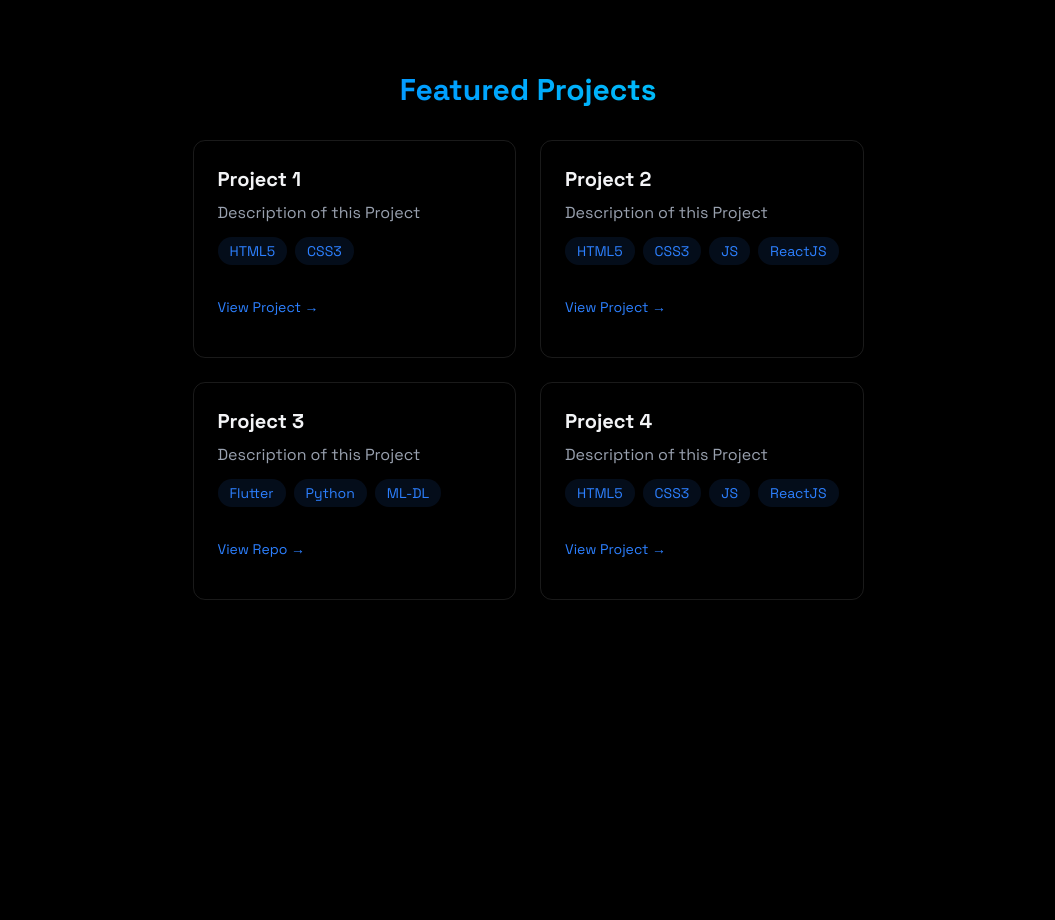
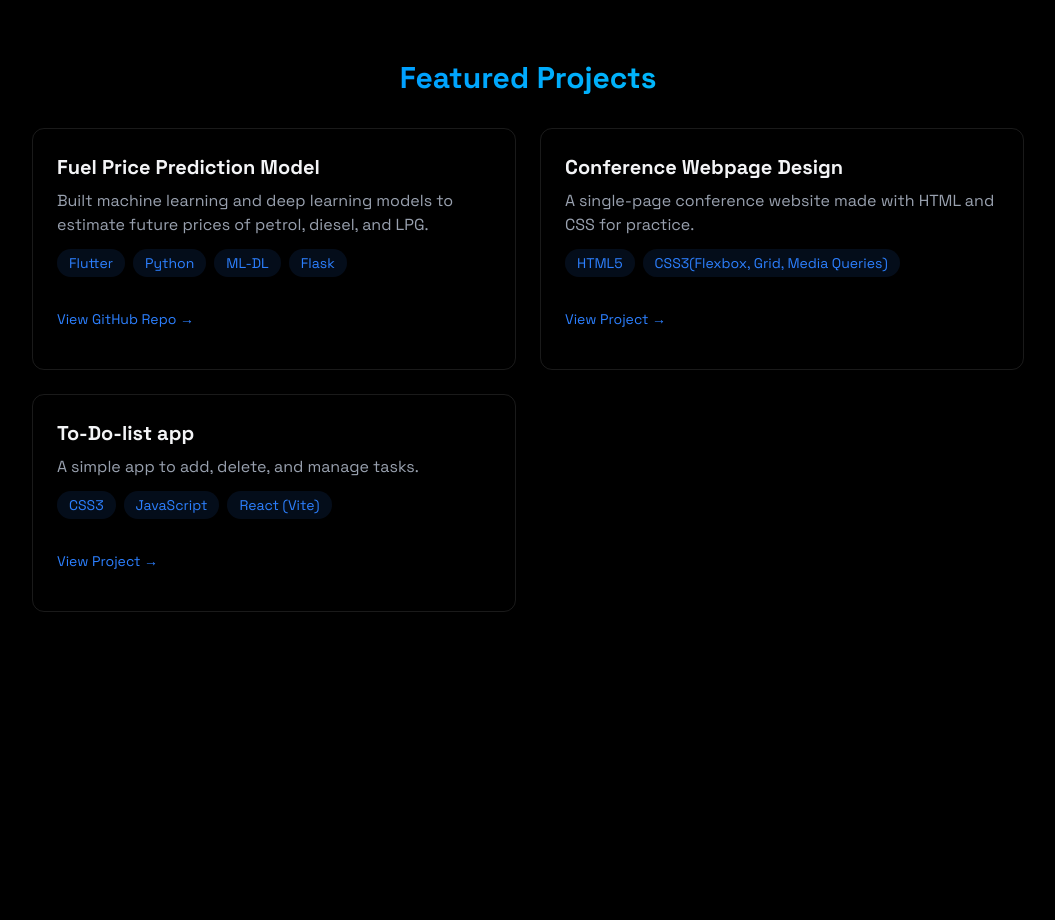
Before and after one commit to Haseeb-Khan-Official/My_Portfolio, a React (Vite) app in the folder my-portfolio/: page / in a window 1280 px wide. Shown: the part 1780-2700 px from the top of the page, without its empty margins (112-1167 px from the left). Built offline with nearby package versions, Linux system fonts and the light colour scheme.

Commit message:
Added projs to portfolio

```diff
--- a/my-portfolio/src/components/sections/Projects.jsx
+++ b/my-portfolio/src/components/sections/Projects.jsx
@@ -13,10 +13,15 @@ function Projects() {
           </h2>
           <div className="grid grid-cols-1 md:grid-cols-2 gap-6">
             <div className="p-6 rounded-xl border border-white/10 hover:-translate-y-1 hover:border-blue-500/30 hover:shadow-[0_2px_8px_rgba(59,130,246,0.2)] transition">
-              <h3 className="text-xl font-bold mb-2">Project 1</h3>
-              <p className="text-gray-400 mb-3">Description of this Project</p>
+              <h3 className="text-xl font-bold mb-2">
+                Fuel Price Prediction Model
+              </h3>
+              <p className="text-gray-400 mb-3">
+                Built machine learning and deep learning models to estimate
+                future prices of petrol, diesel, and LPG.
+              </p>
               <div className="flex flex-wrap gap-2 mb-4">
-                {["HTML5", "CSS3"].map((tech, key) => (
+                {["Flutter", "Python", "ML-DL", "Flask"].map((tech, key) => (
                   <span
                     key={key}
                     className="bg-blue-500/10 text-blue-500 py-1 p-3 rounded-full text-sm hover:bg-blue-500/20
@@ -29,8 +34,44 @@ function Projects() {
               </div>
               <div className="flex justify-between items-center">
                 <a
-                  href="#"
+                  href="https://github.com/Haseeb-Khan-Official/fuelPricePrediction"
+                  title="View project Repo on GitHub"
+                  target="_blank"
                   className="text-sm text-blue-500   hover:text-blue-400 transition-colors my-4"
+                >
+                  View GitHub Repo →
+                </a>
+              </div>
+            </div>
+            {/*  */}
+            <div className="p-6 rounded-xl border border-white/10 hover:-translate-y-1 hover:border-blue-500/30 hover:shadow-[0_2px_8px_rgba(59,130,246,0.2)] transition">
+              <h3 className="text-xl font-bold mb-2">
+                Conference Webpage Design
+              </h3>
+              <p className="text-gray-400 mb-3">
+                A single-page conference website made with HTML and CSS for
+                practice.
+              </p>
+              <div className="flex flex-wrap gap-2 mb-4">
+                {["HTML5", "CSS3(Flexbox, Grid, Media Queries)"].map(
+                  (tech, key) => (
+                    <span
+                      key={key}
+                      className="bg-blue-500/10 text-blue-500 py-1 p-3 rounded-full text-sm hover:bg-blue-500/20
+                                   hover:shadow-[0_2px_8px_rgba(59,130,246,0.1)] transition-all cursor-pointer
+                                  "
+                    >
+                      {tech}
+                    </span>
+                  )
+                )}
+              </div>
+              <div className="flex justify-between items-center">
+                <a
+                  href="https://haseeb-khan-official.github.io/MyProjectNew/"
+                  title="View Conference Webpage"
+                  target="_blank"
+                  className="text-sm text-blue-500 hover:text-blue-400 transition-colors my-4"
                 >
                   View Project →
                 </a>
@@ -38,10 +79,12 @@ function Projects() {
             </div>
             {/*  */}
             <div className="p-6 rounded-xl border border-white/10 hover:-translate-y-1 hover:border-blue-500/30 hover:shadow-[0_2px_8px_rgba(59,130,246,0.2)] transition">
-              <h3 className="text-xl font-bold mb-2">Project 2</h3>
-              <p className="text-gray-400 mb-3">Description of this Project</p>
+              <h3 className="text-xl font-bold mb-2">To-Do-list app</h3>
+              <p className="text-gray-400 mb-3">
+                A simple app to add, delete, and manage tasks.
+              </p>
               <div className="flex flex-wrap gap-2 mb-4">
-                {["HTML5", "CSS3", "JS", "ReactJS"].map((tech, key) => (
+                {["CSS3", "JavaScript", "React (Vite)"].map((tech, key) => (
                   <span
                     key={key}
                     className="bg-blue-500/10 text-blue-500 py-1 p-3 rounded-full text-sm hover:bg-blue-500/20
@@ -54,7 +97,9 @@ function Projects() {
               </div>
               <div className="flex justify-between items-center">
                 <a
-                  href="#"
+                  href="https://to-do-listv1.vercel.app/"
+                  target="_blank"
+                  title="View To-Do List App"
                   className="text-sm text-blue-500 hover:text-blue-400 transition-colors my-4"
                 >
                   View Project →
@@ -62,55 +107,6 @@ function Projects() {
               </div>
             </div>
             {/*  */}
-            <div className="p-6 rounded-xl border border-white/10 hover:-translate-y-1 hover:border-blue-500/30 hover:shadow-[0_2px_8px_rgba(59,130,246,0.2)] transition">
-              <h3 className="text-xl font-bold mb-2">Project 3</h3>
-              <p className="text-gray-400 mb-3">Description of this Project</p>
-              <div className="flex flex-wrap gap-2 mb-4">
-                {["Flutter", "Python", "ML-DL"].map((tech, key) => (
-                  <span
-                    key={key}
-                    className="bg-blue-500/10 text-blue-500 py-1 p-3 rounded-full text-sm hover:bg-blue-500/20
-                                   hover:shadow-[0_2px_8px_rgba(59,130,246,0.1)] transition-all cursor-pointer
-                                  "
-                  >
-                    {tech}
-                  </span>
-                ))}
-              </div>
-              <div className="flex justify-between items-center">
-                <a
-                  href="#"
-                  className="text-sm text-blue-500 hover:text-blue-400 transition-colors my-4"
-                >
-                  View Repo →
-                </a>
-              </div>
-            </div>
-            {/*  */}
-            <div className="p-6 rounded-xl border border-white/10 hover:-translate-y-1 hover:border-blue-500/30 hover:shadow-[0_2px_8px_rgba(59,130,246,0.2)] transition">
-              <h3 className="text-xl font-bold mb-2">Project 4</h3>
-              <p className="text-gray-400 mb-3">Description of this Project</p>
-              <div className="flex flex-wrap gap-2 mb-4">
-                {["HTML5", "CSS3", "JS", "ReactJS"].map((tech, key) => (
-                  <span
-                    key={key}
-                    className="bg-blue-500/10 text-blue-500 py-1 p-3 rounded-full text-sm hover:bg-blue-500/20
-                                   hover:shadow-[0_2px_8px_rgba(59,130,246,0.1)] transition-all cursor-pointer
-                                  "
-                  >
-                    {tech}
-                  </span>
-                ))}
-              </div>
-              <div className="flex justify-between items-center">
-                <a
-                  href="#"
-                  className="text-sm text-blue-500 hover:text-blue-400 transition-colors my-4"
-                >
-                  View Project →
-                </a>
-              </div>
-            </div>
           </div>
         </div>
       </RevealOnScroll>
--- a/my-portfolio/vite.config.js
+++ b/my-portfolio/vite.config.js
@@ -5,4 +5,5 @@ import tailwindcss from "@tailwindcss/vite";
 // https://vite.dev/config/
 export default defineConfig({
   plugins: [react(), tailwindcss()],
+  base: process.env.DEPLOY_TARGET === "gh-pages" ? "/My_Portfolio/" : "/",
 });
```
Also changed, not shown: 1 other file (tests, documents, lock files or other folders).
